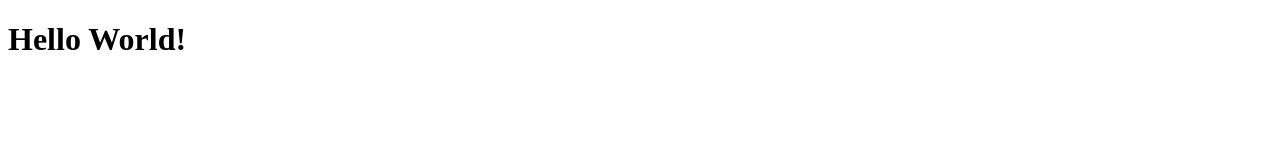
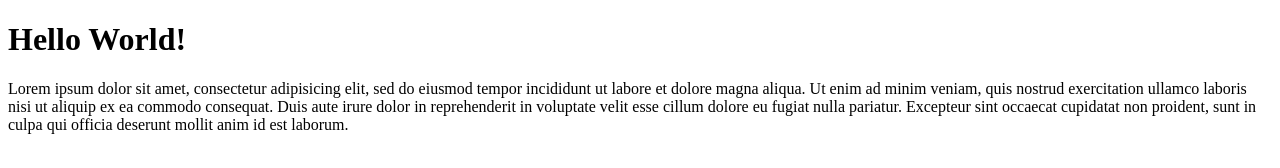
Before and after one commit to SIkhtirom/sikhtirom-git-test, a plain HTML site: page index.html in a window 1280 px wide. Drawn offline with Linux system fonts and the light colour scheme.

Commit message:
Menambahkan paragraph di file index.hmtl

```diff
--- a/index.html
+++ b/index.html
@@ -5,5 +5,12 @@
 </head>
 <body>
 	<h1>Hello World!</h1>
+	<p>Lorem ipsum dolor sit amet, consectetur adipisicing elit, sed do eiusmod
+	tempor incididunt ut labore et dolore magna aliqua. Ut enim ad minim veniam,
+	quis nostrud exercitation ullamco laboris nisi ut aliquip ex ea commodo
+	consequat. Duis aute irure dolor in reprehenderit in voluptate velit esse
+	cillum dolore eu fugiat nulla pariatur. Excepteur sint occaecat cupidatat non
+	proident, sunt in culpa qui officia deserunt mollit anim id est laborum.
+	</p>
 </body>
 </html>
```
